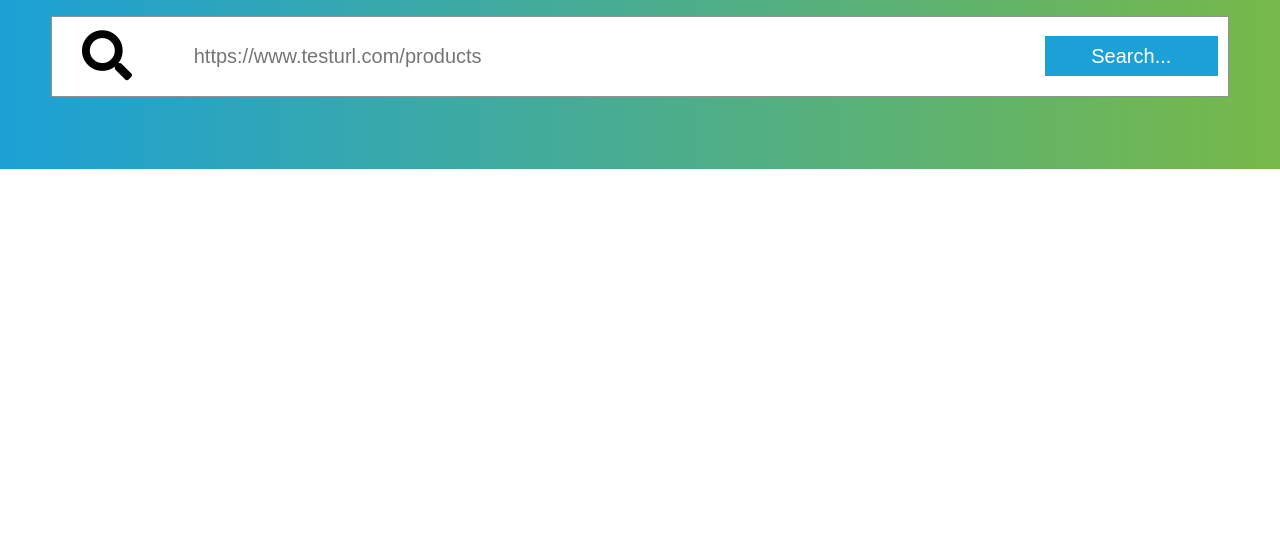
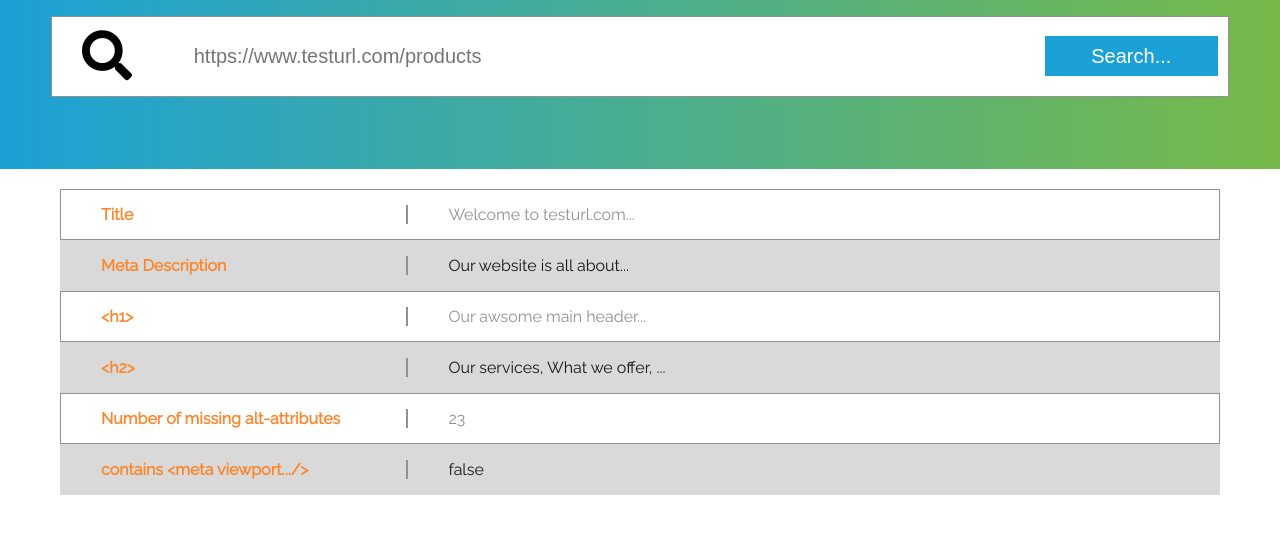
Before and after one commit to TaoPanda/SEOscraper, a plain HTML site: page index.html in a window 1280 px wide. Shown: the part 127-660 px from the top of the page. Drawn offline with Linux system fonts and the light colour scheme.

Commit message:
added function to input data to site

```diff
--- a/index.html
+++ b/index.html
@@ -29,5 +29,6 @@
       </form>
     </section>
     <main></main>
+    <script src="js/script.js"></script>
   </body>
 </html>
--- /dev/null
+++ b/js/script.js
@@ -0,0 +1,26 @@
+let info = {
+  Title: "Welcome to testurl.com...",
+  "Meta Description": "Our website is all about...",
+  "<h1>": "Our awsome main header...",
+  "<h2>": "Our services, What we offer, ...",
+  "Number of missing alt-attributes": "23",
+  "contains <meta viewport.../>": "false",
+};
+let url = {
+  url: "https://www.testurl.com/products",
+};
+function WriteInfo(info) {
+  let main = document.querySelector("main");
+  main.innerHTML = "";
+  for (key in info) {
+    let section = document.createElement("section");
+    let h6 = document.createElement("h6");
+    let p = document.createElement("p");
+    h6.innerText = key;
+    p.innerText = info[key];
+    section.appendChild(h6);
+    section.appendChild(p);
+    main.appendChild(section);
+  }
+}
+WriteInfo(info);
```
